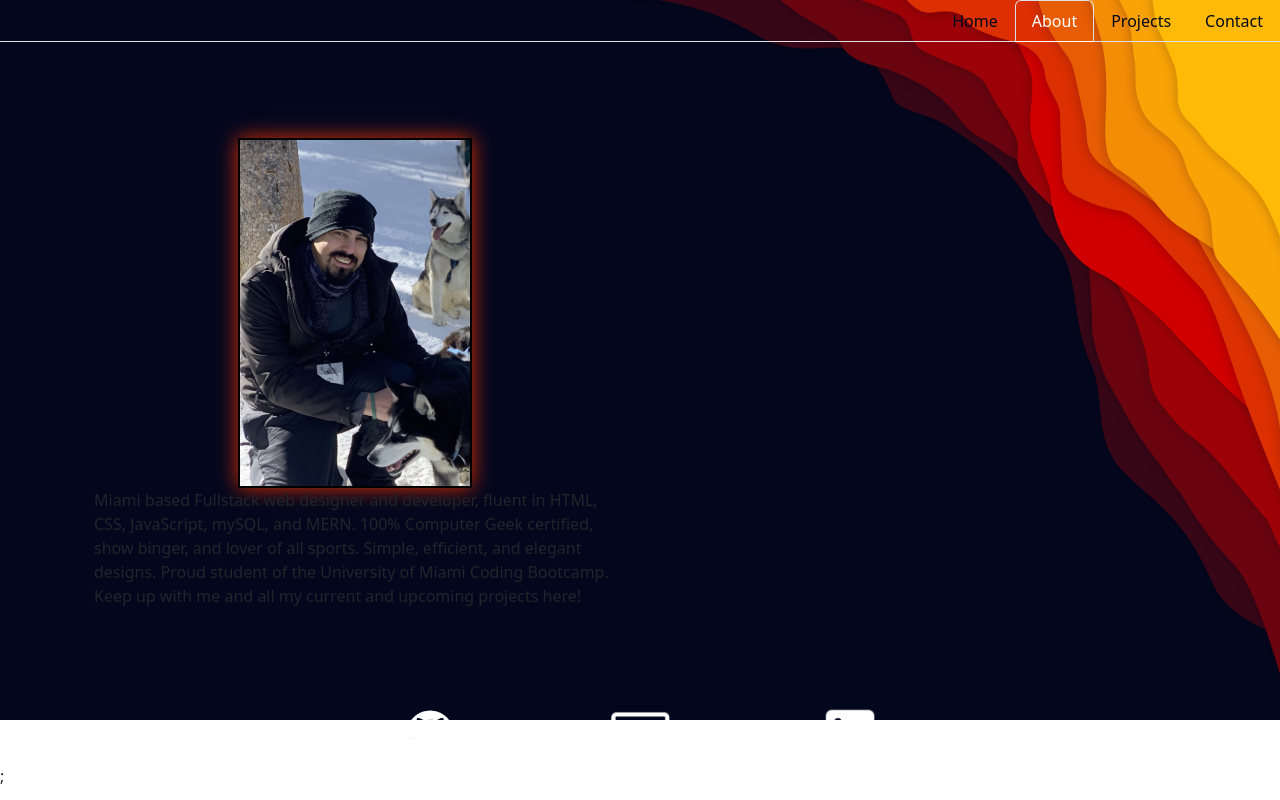
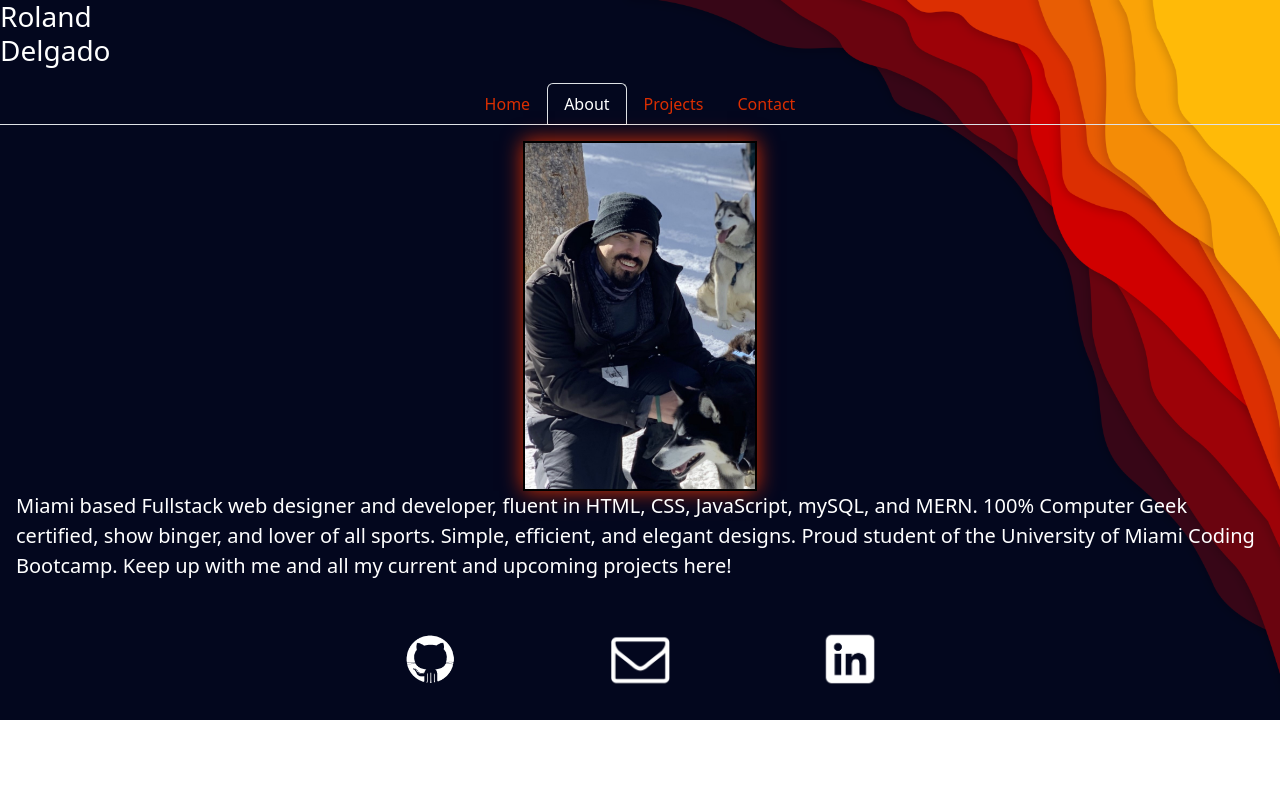
Before and after one commit to ohNOitsRO/react-portfolio, a React (Create React App) app: page / in a window 1280 px wide. Built offline with nearby package versions, Linux system fonts and the light colour scheme.

Commit message:
styles work

```diff
--- a/src/App.js
+++ b/src/App.js
@@ -4,7 +4,6 @@ import Footer from './components/pages/Footer'
 
 const App = () => <>
 <PortfolioContainer />
-<Footer />;
 </>
 
 export default App;
--- a/src/assets/css/styles.css
+++ b/src/assets/css/styles.css
@@ -26,10 +26,9 @@ html, * {
     box-sizing: inherit;
 }
 
-/* body {
-    background: rgb(22,22,26);
-    background: linear-gradient(0deg, rgba(22,22,26,1) 0%, rgba(127,90,240,1) 94%, rgba(127,90,240,1) 100%);
-} */
+body {
+   color: white;
+}
 
 /*  Header  */
 .nav {
@@ -53,7 +52,7 @@ html, * {
 }
 
 .nav-link {
-  color: #03071e;
+  color: #db2e01;
 }
 
 .row {
--- a/src/components/PortfolioContainer.js
+++ b/src/components/PortfolioContainer.js
@@ -3,6 +3,7 @@ import Header from './pages/Header';
 import About from './pages/About';
 import Projects from './pages/Projects';
 import Contact from './pages/Contact';
+import Footer from './pages/Footer';
 
 
 export default function PortfolioContainer() {
@@ -28,7 +29,9 @@ export default function PortfolioContainer() {
     <div>
       <Header currentPage={currentPage} handlePageChange={handlePageChange} />
       {renderPage()}
+      <Footer />
     </div>
   );
 
+
 }
--- a/src/components/pages/About.js
+++ b/src/components/pages/About.js
@@ -1,27 +1,95 @@
 import React from 'react';
 import ProfilePic from '../../assets/images/profilepic.jpg'
+
+// export default function About() {
+//     return (
+//         // <section className="page-title">
+//         <div class="container col-xxl-8 px-4 py-5">
+//     <div class="row align-items-center g-5 py-5">
+//       <div class="col-10 col-sm-8 col-lg-6">
+//         <img src={ProfilePic}
+//              alt="Roland's Profile"
+//              id ="about-me"
+//              class="d-block mx-lg-auto img-fluid"></img>
+
+//             <div>
+//             Miami based Fullstack web designer and developer,
+//             fluent in HTML, CSS, JavaScript, mySQL, and MERN.
+//             100% Computer Geek certified, show binger, and lover of all sports.
+//             Simple, efficient, and elegant designs.
+//             Proud student of the University of Miami Coding Bootcamp.
+//             Keep up with me and all my current and upcoming projects here!
+//             </div>
+//             {/* </section> */}
+//             </div></div></div>
+
+
+//     )
+
+// }
+
+
+
+// TEMPLATE CODE
+    //          <div class="cover-container d-flex h-100 p-3 mx-auto flex-column">
+    //   <header class="masthead mb-auto">
+    //     <div class="inner">
+    //       <h3 class="masthead-brand">Cover</h3>
+    //       <nav class="nav nav-masthead justify-content-center">
+    //         <a class="nav-link active" href="#">Home</a>
+    //         <a class="nav-link" href="#">Features</a>
+    //         <a class="nav-link" href="#">Contact</a>
+    //       </nav>
+    //     </div>
+    //   </header>
+
+    //   <main role="main" class="inner cover">
+    //     <h1 class="cover-heading"><img src={ProfilePic}
+    //          alt="Roland's Profile"
+    //          id ="about-me"
+    //          class="d-block mx-lg-auto img-fluid"></img></h1>
+    //     <p class="lead">Miami based Fullstack web designer and developer,
+    //         fluent in HTML, CSS, JavaScript, mySQL, and MERN.
+    //         100% Computer Geek certified, show binger, and lover of all sports.
+    //         Simple, efficient, and elegant designs.
+    //         Proud student of the University of Miami Coding Bootcamp.
+    //         Keep up with me and all my current and upcoming projects here!</p>
+    //     <p class="lead">
+    //       <a href="#" class="btn btn-lg btn-secondary">Learn more</a>
+    //     </p>
+    //   </main>
+
+    //   <footer class="mastfoot mt-auto">
+    //     <div class="inner">
+    //       <p>Cover template for <a href="https://getbootstrap.com/">Bootstrap</a>, by <a href="https://twitter.com/mdo">@mdo</a>.</p>
+    //     </div>
+    //   </footer>
+    // </div>
+
+
 
 export default function About() {
     return (
         // <section className="page-title">
-        <div class="container col-xxl-8 px-4 py-5">
-    <div class="row align-items-center g-5 py-5">
-      <div class="col-10 col-sm-8 col-lg-6">
+        <div class="cover-container d-flex h-100 p-3 mx-auto flex-column">
+
+        {/* <main role="main" class="inner cover"> */}
         <img src={ProfilePic}
              alt="Roland's Profile"
              id ="about-me"
              class="d-block mx-lg-auto img-fluid"></img>
-
-            <div>
-            Miami based Fullstack web designer and developer,
+        <p class="lead">Miami based Fullstack web designer and developer,
             fluent in HTML, CSS, JavaScript, mySQL, and MERN.
             100% Computer Geek certified, show binger, and lover of all sports.
             Simple, efficient, and elegant designs.
             Proud student of the University of Miami Coding Bootcamp.
-            Keep up with me and all my current and upcoming projects here!
+            Keep up with me and all my current and upcoming projects here!</p>
+        <p class="lead">
+        </p>
+      {/* </main> */}
+            {/* </section> */}
             </div>
-            {/* </section> */}
-            </div></div></div>
+
 
     )
 
--- a/src/components/pages/Header.js
+++ b/src/components/pages/Header.js
@@ -1,12 +1,16 @@
 import React from 'react';
 
 const headerStyle = {listStyle: "none",
-                     display: "flex",
-                     alignContent: "right"}
+                     display: "flex"
+                    }
 
 function Header({ currentPage, handlePageChange }) {
   return (
-    <ul className="nav nav-tabs">
+
+    <div class="masthead mb-auto">
+      <div class="inner">
+      <h3 class="masthead-brand">Roland<p>Delgado</p></h3>
+    <ul className="nav nav-tabs justify-content-center">
       <li className="nav-item" style={headerStyle}>
         <a
           href="#home"
@@ -51,7 +55,20 @@ function Header({ currentPage, handlePageChange }) {
         </a>
       </li>
     </ul>
+    </div>
+    </div>
   );
 }
 
 export default Header;
+
+/* <header class="masthead mb-auto">
+        <div class="inner">
+          <h3 class="masthead-brand">Cover</h3>
+          <nav class="nav nav-masthead justify-content-center">
+            <a class="nav-link active" href="#">Home</a>
+            <a class="nav-link" href="#">Features</a>
+            <a class="nav-link" href="#">Contact</a>
+          </nav>
+        </div>
+      </header> */
```
